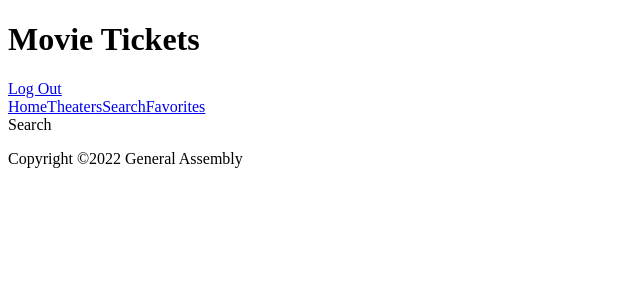
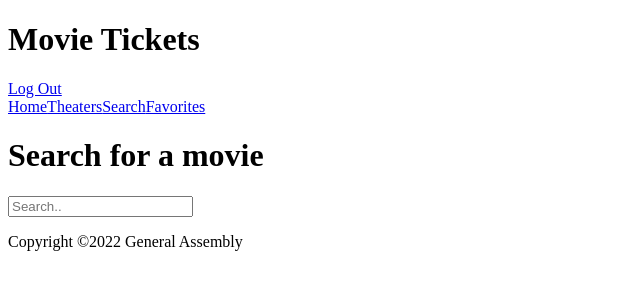
Before and after one commit to breadfan18/movie-tickets-frontend, a React (Create React App) app: page /search in a window 1280 px wide. Shown: the top 300 px of the page, without its empty margins (0-640 px from the left). Built offline with nearby package versions, Linux system fonts and the light colour scheme; no server answers.

Commit message:
done for today

```diff
--- a/src/App.js
+++ b/src/App.js
@@ -4,6 +4,7 @@ import { Route, Switch } from 'react-router-dom';
 import { fetchNowPlaying } from './services/movieDb';
 import Header from "./components/Header";
 import Footer from "./components/Footer";
+import Search from "./pages/Search";
 import "./index.css";
 
 export default function App() {
@@ -11,7 +12,7 @@ export default function App() {
   const [nowShowing, setNowShowing] = useState();
 
   async function getAppData() {
-    const nowPlayingMovies = await fetchNowPlaying();
+    const nowPlayingMovies = await fetchNowPlaying('BE');
     setNowShowing(nowPlayingMovies);
   }
 
@@ -38,7 +39,7 @@ export default function App() {
               />
               <Route
                 exact path='/search'
-                render={() => 'Search'}
+                render={() => <Search />}
               />
               <Route
                 exact path='/favorites'
--- /dev/null
+++ b/src/pages/Search.js
@@ -0,0 +1,11 @@
+const Search = props => {
+    return (
+       <div>
+           <h1>Search for a movie</h1>
+           <input type="text" placeholder="Search.." />
+       </div>
+    )
+
+}
+
+export default Search;
--- a/src/services/movieDb.js
+++ b/src/services/movieDb.js
@@ -2,7 +2,7 @@
 const BASE_URL = 'https://api.themoviedb.org/3/movie/now_playing';
 const API_KEY = '8a8c29dac37b52609b591ec676bdeba5';
 
-async function fetchNowPlaying() {
+async function fetchNowPlaying(regionCode) {
     // const nowPlaying = await got.get(`${BASE_URL}`, {
     //     searchParams: new URLSearchParams([
     //         ["api_key", API_KEY],
@@ -13,7 +13,7 @@ async function fetchNowPlaying() {
 
     // return nowPlaying
 
-    return fetch(`${BASE_URL}?api_key=${API_KEY}`).then(res => res.json())
+    return fetch(`${BASE_URL}?api_key=${API_KEY}&region=${regionCode}`).then(res => res.json())
 }
 
 export { fetchNowPlaying }
```
